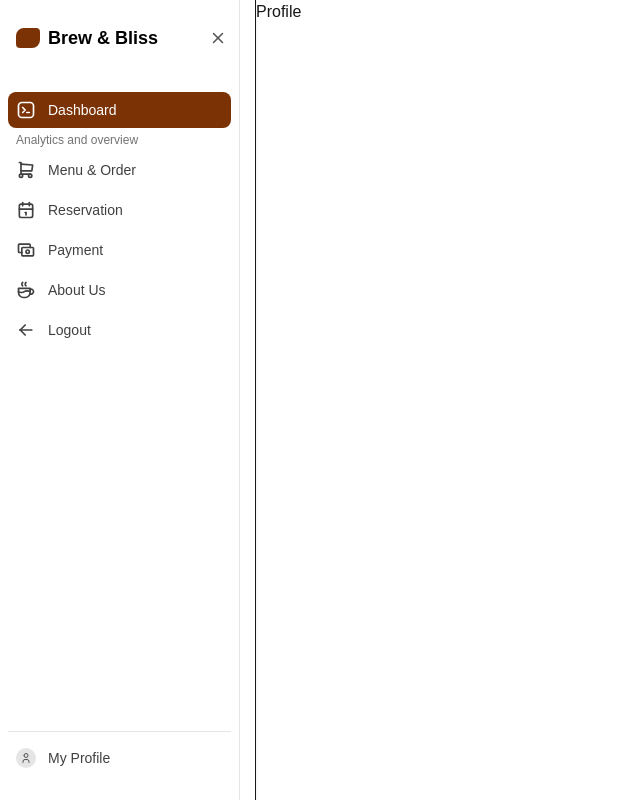
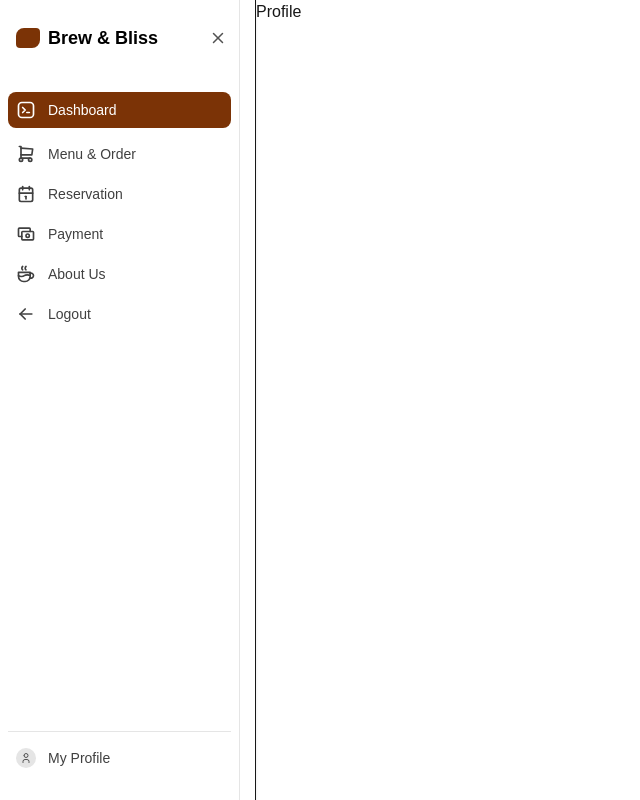
Before and after one commit to lavinianataniela05/cafemanagementsystem, a Next.js app: page /profile in a window 1280 px wide. Shown: the whole page, without its empty margins (0-640 px from the left). Built offline with nearby package versions, Linux system fonts and the light colour scheme.

Commit message:
feat: remove link description from SidebarLink component for cleaner UI

```diff
--- a/components/mainpage/sidebar.tsx
+++ b/components/mainpage/sidebar.tsx
@@ -221,7 +221,6 @@ export const Sidebar: React.FC<SidebarProps> = ({
                     animate={{ opacity: 1, y: 0 }}
                     className="text-xs text-neutral-500 dark:text-neutral-400 mt-1 px-2"
                   >
-                    {link.description}
                   </motion.p>
                 )}
               </div>
```
